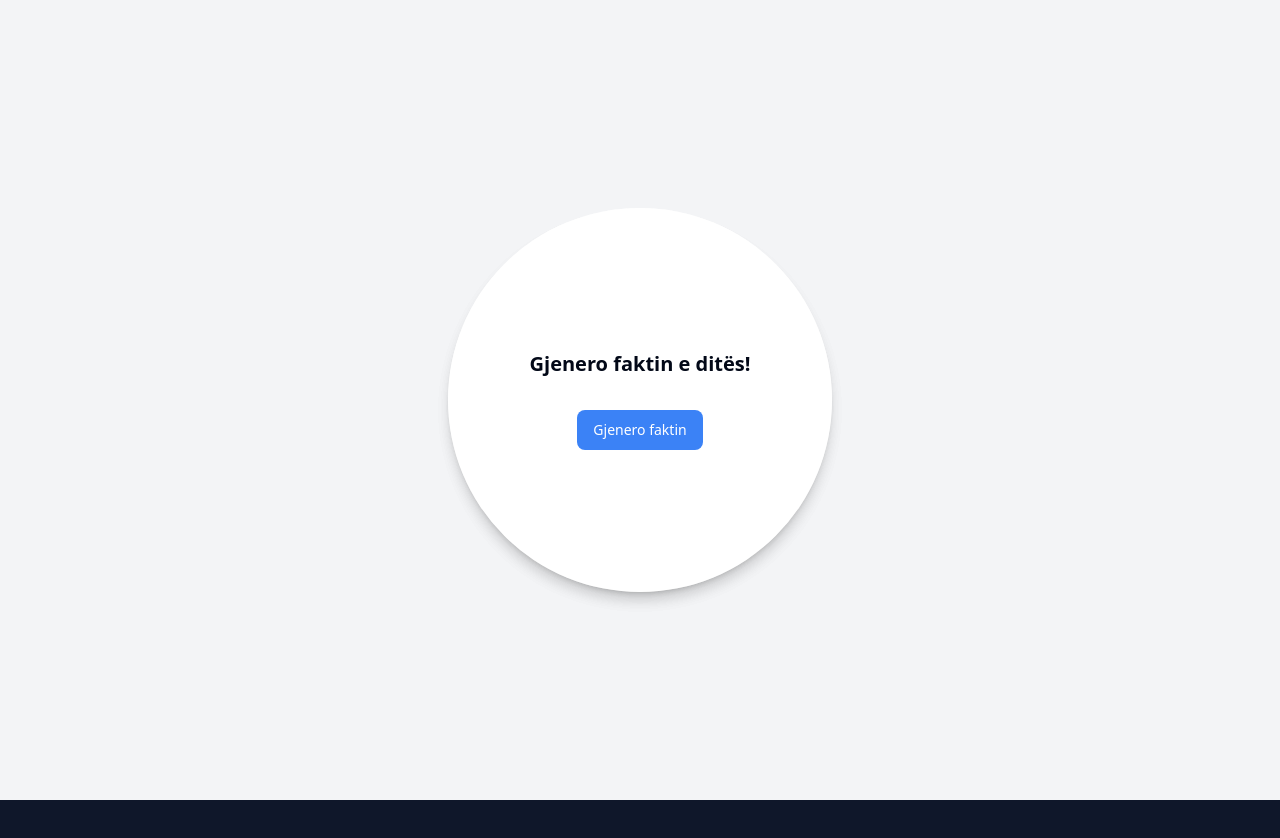
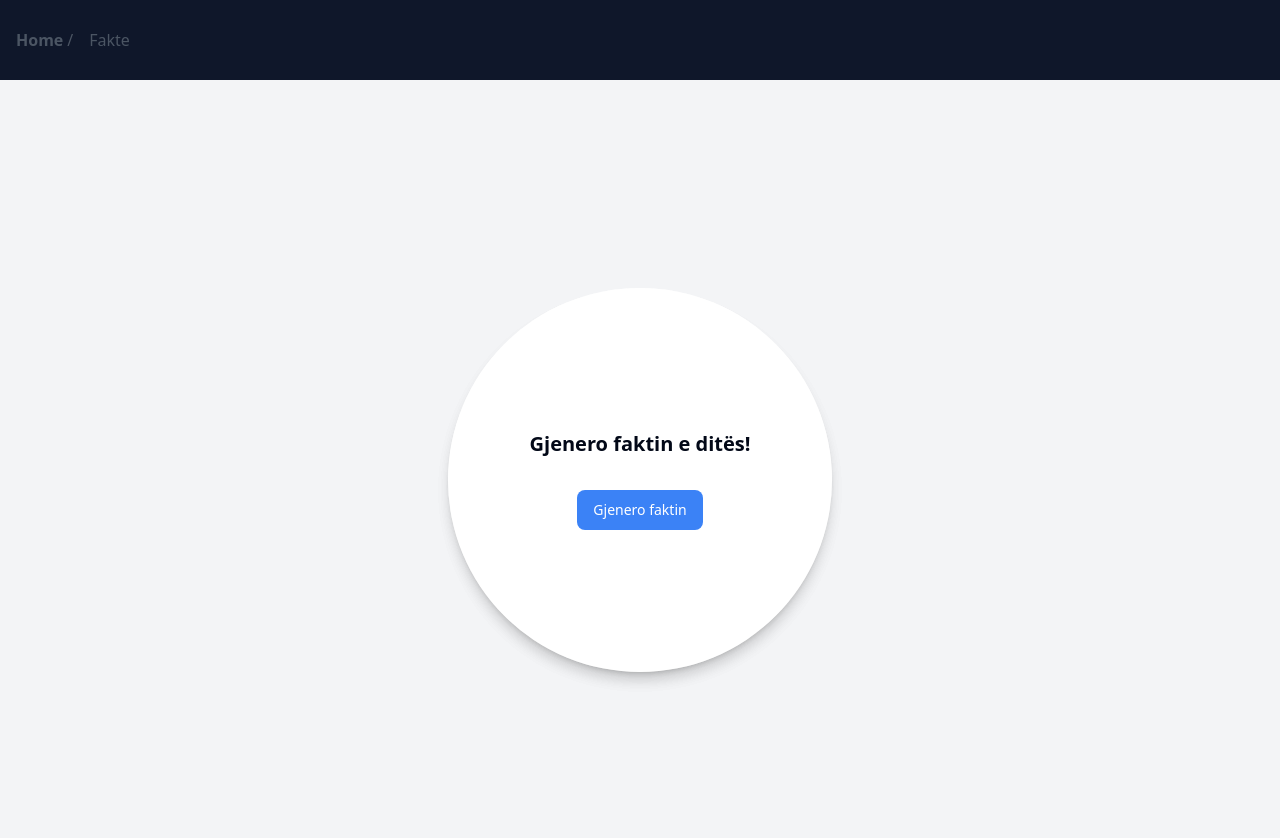
Before and after one commit to Dejvi31/albatsuki-app, a Next.js app: page /fakte in a window 1280 px wide. Shown: the top 838 px of the page. Before the commit the page ends 800 px from the top, so only its background shows below. Built offline with nearby package versions, Linux system fonts and the light colour scheme.

Commit message:
shtuam breadcrumbs

```diff
--- a/app/amv/page.tsx
+++ b/app/amv/page.tsx
@@ -5,6 +5,9 @@ import SearchBar from "@/components/Anime/SearchBar";
 import useCarousel from "@/hooks/useCarousel"; // Import the custom carousel hook
 import CarouselAmv from "@/components/Amv/CarouselAmv";
 import GridAmv from "@/components/Amv/GridAmv";
+import { usePathname } from "next/navigation";
+import { useBreadCrumbs } from "@/hooks/useBreadCrumbs";
+import Breadcrumbs from "@/components/Breadcrumbs";
 
 const Amv = () => {
   const {
@@ -27,7 +30,12 @@ const Amv = () => {
     isNextDisabled,
   } = useCarousel(searchedContent, itemsPerPage); // Call the custom hook
 
+  const currentPath = usePathname(); // Get the current path
+  const breadCrumbs = useBreadCrumbs(currentPath); // Generate breadcrumbs
+
   return (
+    <>
+      <Breadcrumbs breadCrumbs={breadCrumbs} />
       <div className="p-4">
         {/* Search Bar */}
         <SearchBar
@@ -61,6 +69,7 @@ const Amv = () => {
         {/* Grid displaying the filtered content */}
         <GridAmv searchedContent={searchedContent} />
       </div>
+    </>
   );
 };
 
--- a/app/anime/dublim/[animename]/page.tsx
+++ b/app/anime/dublim/[animename]/page.tsx
@@ -1,5 +1,9 @@
+"use client";
 import { dublim } from "@/data/content";
 import AnimeDetails from "@/components/Anime/AnimeDetails";
+import Breadcrumbs from "@/components/Breadcrumbs";
+import { usePathname } from "next/navigation";
+import { useBreadCrumbs } from "@/hooks/useBreadCrumbs";
 
 interface Params {
   params: {
@@ -17,8 +21,14 @@ const DublimDetails = ({ params }: Params) => {
       <p className="text-white text-center">Nuk u gjend ky film ose serial.</p>
     );
   }
-
-  return <AnimeDetails animeData={animeData} />;
+  const currentPath = usePathname(); // Get the current path
+  const breadCrumbs = useBreadCrumbs(currentPath); // Generate breadcrumbs
+  return (
+    <>
+      <Breadcrumbs breadCrumbs={breadCrumbs} />
+      <AnimeDetails animeData={animeData} />;
+    </>
+  );
 };
 
 export default DublimDetails;
--- a/app/anime/dublim/page.tsx
+++ b/app/anime/dublim/page.tsx
@@ -4,6 +4,9 @@ import { dublim } from "@/data/content";
 import SearchBar from "@/components/Anime/SearchBar";
 import FilterButtons from "@/components/Anime/FilterButtons";
 import AnimeItem from "@/components/Anime/AnimeItem";
+import { usePathname } from "next/navigation";
+import { useBreadCrumbs } from "@/hooks/useBreadCrumbs";
+import Breadcrumbs from "@/components/Breadcrumbs";
 
 const Dublim = () => {
   const {
@@ -18,7 +21,12 @@ const Dublim = () => {
     handleSuggestionClick,
   } = useSearchAndFilter(dublim);
 
+  const currentPath = usePathname(); // Get the current path
+  const breadCrumbs = useBreadCrumbs(currentPath); // Generate breadcrumbs
+
   return (
+    <>
+      <Breadcrumbs breadCrumbs={breadCrumbs} />
       <div className="p-4">
         <SearchBar
           searchQuery={searchQuery}
@@ -55,6 +63,7 @@ const Dublim = () => {
           )}
         </div>
       </div>
+    </>
   );
 };
 
--- a/app/anime/page.tsx
+++ b/app/anime/page.tsx
@@ -1,9 +1,16 @@
 "use client";
 
+import Breadcrumbs from "@/components/Breadcrumbs";
+import { useBreadCrumbs } from "@/hooks/useBreadCrumbs";
 import Link from "next/link";
+import { usePathname } from "next/navigation";
 
 const Anime = () => {
+  const currentPath = usePathname(); // Get the current path
+  const breadCrumbs = useBreadCrumbs(currentPath); // Generate breadcrumbs
   return (
+    <>
+      <Breadcrumbs breadCrumbs={breadCrumbs} />
       <div className="h-screen flex flex-col justify-center items-center">
         <h1 className="text-3xl font-bold text-center text-gray-300 mb-8">
           Shiko Anime
@@ -21,6 +28,7 @@ const Anime = () => {
           </Link>
         </div>
       </div>
+    </>
   );
 };
 
--- a/app/anime/titra/[animename]/page.tsx
+++ b/app/anime/titra/[animename]/page.tsx
@@ -1,5 +1,9 @@
+"use client";
 import { titra } from "@/data/content";
 import AnimeDetails from "@/components/Anime/AnimeDetails";
+import { usePathname } from "next/navigation";
+import { useBreadCrumbs } from "@/hooks/useBreadCrumbs";
+import Breadcrumbs from "@/components/Breadcrumbs";
 
 interface Params {
   params: {
@@ -18,7 +22,15 @@ const TitraDetails = ({ params }: Params) => {
     );
   }
 
-  return <AnimeDetails animeData={animeData} />;
+  const currentPath = usePathname(); // Get the current path
+  const breadCrumbs = useBreadCrumbs(currentPath); // Generate breadcrumbs
+
+  return (
+    <>
+      <Breadcrumbs breadCrumbs={breadCrumbs} />
+      <AnimeDetails animeData={animeData} />;
+    </>
+  );
 };
 
 export default TitraDetails;
--- a/app/anime/titra/page.tsx
+++ b/app/anime/titra/page.tsx
@@ -5,6 +5,9 @@ import { titra } from "@/data/content"; // Import anime content data
 import SearchBar from "@/components/Anime/SearchBar";
 import FilterButtons from "@/components/Anime/FilterButtons";
 import AnimeItem from "@/components/Anime/AnimeItem";
+import { usePathname } from "next/navigation";
+import { useBreadCrumbs } from "@/hooks/useBreadCrumbs";
+import Breadcrumbs from "@/components/Breadcrumbs";
 
 const Titra = () => {
   const {
@@ -19,7 +22,11 @@ const Titra = () => {
     handleSuggestionClick,
   } = useSearchAndFilter(titra); // Pass the anime data to the hook
 
+  const currentPath = usePathname(); // Get the current path
+  const breadCrumbs = useBreadCrumbs(currentPath); // Generate breadcrumbs
   return (
+    <>
+      <Breadcrumbs breadCrumbs={breadCrumbs} />
       <div className="p-4">
         {/* Search Bar */}
         <SearchBar
@@ -60,6 +67,7 @@ const Titra = () => {
           )}
         </div>
       </div>
+    </>
   );
 };
 
--- a/app/fakte/page.tsx
+++ b/app/fakte/page.tsx
@@ -1,6 +1,9 @@
 "use client";
 import { useState } from "react";
 import { Button } from "@/components/ui/button";
+import { usePathname } from "next/navigation";
+import { useBreadCrumbs } from "@/hooks/useBreadCrumbs";
+import Breadcrumbs from "@/components/Breadcrumbs";
 
 const facts = [
   "Animeja e parë u bë në vitin 1917.",
@@ -19,7 +22,12 @@ const Fakte = () => {
     setFact(randomFact);
   };
 
+  const currentPath = usePathname(); // Get the current path
+  const breadCrumbs = useBreadCrumbs(currentPath); // Generate breadcrumbs
+
   return (
+    <>
+      <Breadcrumbs breadCrumbs={breadCrumbs} />
       <div className="flex items-center justify-center h-screen bg-gray-100">
         <div className="relative bg-white rounded-full shadow-lg p-8 flex items-center justify-center w-96 h-96">
           <div className="absolute inset-0 bg-white rounded-full shadow-lg"></div>
@@ -29,7 +37,9 @@ const Fakte = () => {
               <p className="text-xl font-bold mb-4">{fact}</p>
             ) : (
               <>
-              <p className="text-xl font-bold mb-4">Gjenero faktin e ditës!</p>
+                <p className="text-xl font-bold mb-4">
+                  Gjenero faktin e ditës!
+                </p>
                 <Button
                   onClick={generateFact}
                   className="mt-4 bg-blue-500 hover:bg-blue-600 text-white py-2 px-4 rounded-lg"
@@ -41,6 +51,7 @@ const Fakte = () => {
           </div>
         </div>
       </div>
+    </>
   );
 };
 
--- a/app/kuic/page.tsx
+++ b/app/kuic/page.tsx
@@ -2,6 +2,9 @@
 import { useState } from "react";
 import { Button } from "@/components/ui/button";
 import { quizQuestions } from "@/data/content";
+import { usePathname } from "next/navigation";
+import { useBreadCrumbs } from "@/hooks/useBreadCrumbs";
+import Breadcrumbs from "@/components/Breadcrumbs";
 
 const Kuic = () => {
   const [currentQuestionIndex, setCurrentQuestionIndex] = useState(0);
@@ -24,7 +27,12 @@ const Kuic = () => {
     setShowResults(true);
   };
 
+  const currentPath = usePathname(); // Get the current path
+  const breadCrumbs = useBreadCrumbs(currentPath); // Generate breadcrumbs
+
   return (
+    <>
+      <Breadcrumbs breadCrumbs={breadCrumbs} />
       <div className="flex flex-col items-center justify-center h-screen  p-4">
         {!showResults ? (
           <div className="w-full max-w-xl ">
@@ -88,7 +96,8 @@ const Kuic = () => {
           <div className="w-full max-w-xl text-white">
             <h2 className="text-2xl font-bold mb-4">Rezultatet tuaja:</h2>
             {quizQuestions.map((question, index) => {
-            const isCorrect = selectedAnswers[index] === question.correctAnswer;
+              const isCorrect =
+                selectedAnswers[index] === question.correctAnswer;
               const selectedOption = quizQuestions[index].options.find(
                 (option) => option[0] === selectedAnswers[index]
               );
@@ -101,7 +110,9 @@ const Kuic = () => {
                 <div key={index} className="mb-4">
                   <p className="font-semibold">{question.question}</p>
                   <p
-                  className={`${isCorrect ? "text-green-600" : "text-red-600"}`}
+                    className={`${
+                      isCorrect ? "text-green-600" : "text-red-600"
+                    }`}
                   >
                     {isCorrect
                       ? `Saktë! Përgjigjja është ${
@@ -119,6 +130,7 @@ const Kuic = () => {
           </div>
         )}
       </div>
+    </>
   );
 };
 
--- /dev/null
+++ b/components/Breadcrumbs.tsx
@@ -0,0 +1,41 @@
+"use client"; // Allows the component to be rendered on the client side
+import Link from "next/link";
+
+interface Breadcrumb {
+  name: string;
+  url: string;
+}
+
+interface BreadcrumbsProps {
+  breadCrumbs: Breadcrumb[];
+}
+
+const Breadcrumbs = ({ breadCrumbs }: BreadcrumbsProps) => {
+  return (
+    <section className="py-5 sm:py-7">
+      <div className="container max-w-screen-xl mx-auto px-4">
+        <ol className="inline-flex flex-wrap text-gray-600 space-x-1 md:space-x-3 items-center">
+          {breadCrumbs?.map((breadCrumb, index) => (
+            <li className="inline-flex items-center" key={index}>
+              {index === breadCrumbs.length - 1 ? (
+                <span className="text-gray-600">{breadCrumb.name}</span>
+              ) : (
+                <Link
+                  href={breadCrumb.url}
+                  className="text-gray-600 font-bold hover:text-gray-950"
+                >
+                  {breadCrumb.name}
+                </Link>
+              )}
+              {index < breadCrumbs.length - 1 && (
+                <span className="mx-1">/</span>
+              )}
+            </li>
+          ))}
+        </ol>
+      </div>
+    </section>
+  );
+};
+
+export default Breadcrumbs;
--- /dev/null
+++ b/hooks/useBreadCrumbs.tsx
@@ -0,0 +1,49 @@
+interface Breadcrumb {
+  name: string;
+  url: string;
+}
+
+export const useBreadCrumbs = (currentPath: string): Breadcrumb[] => {
+  const homeBreadcrumb: Breadcrumb = { name: "Home", url: "/" };
+
+  // Define your breadcrumb logic based on the paths you provided
+  if (currentPath === "/anime") {
+    return [homeBreadcrumb, { name: "Anime", url: "/anime" }];
+  } else if (currentPath === "/anime/dublim") {
+    return [
+      homeBreadcrumb,
+      { name: "Anime", url: "/anime" },
+      { name: "Dublim", url: "/anime/dublim" },
+    ];
+  } else if (currentPath === "/anime/titra") {
+    return [
+      homeBreadcrumb,
+      { name: "Anime", url: "/anime" },
+      { name: "Titra", url: "/anime/titra" },
+    ];
+  } else if (currentPath.startsWith("/anime/dublim/")) {
+    const animeName = currentPath.split("/").pop(); // Get the anime name from the URL
+    return [
+      homeBreadcrumb,
+      { name: "Anime", url: "/anime" },
+      { name: "Dublim", url: "/anime/dublim" },
+      { name: animeName || "", url: currentPath }, // Ensure animeName is not undefined
+    ];
+  } else if (currentPath.startsWith("/anime/titra/")) {
+    const animeName = currentPath.split("/").pop(); // Get the anime name from the URL
+    return [
+      homeBreadcrumb,
+      { name: "Anime", url: "/anime" },
+      { name: "Titra", url: "/anime/titra" },
+      { name: animeName || "", url: currentPath }, // Ensure animeName is not undefined
+    ];
+  } else if (currentPath === "/fakte") {
+    return [homeBreadcrumb, { name: "Fakte", url: "/fakte" }];
+  } else if (currentPath === "/amv") {
+    return [homeBreadcrumb, { name: "AMV", url: "/amv" }];
+  } else if (currentPath === "/kuic") {
+    return [homeBreadcrumb, { name: "Kuic", url: "/kuic" }];
+  }
+
+  return [homeBreadcrumb];
+};
```
Lines whose indentation alone changed are shown as unchanged.
